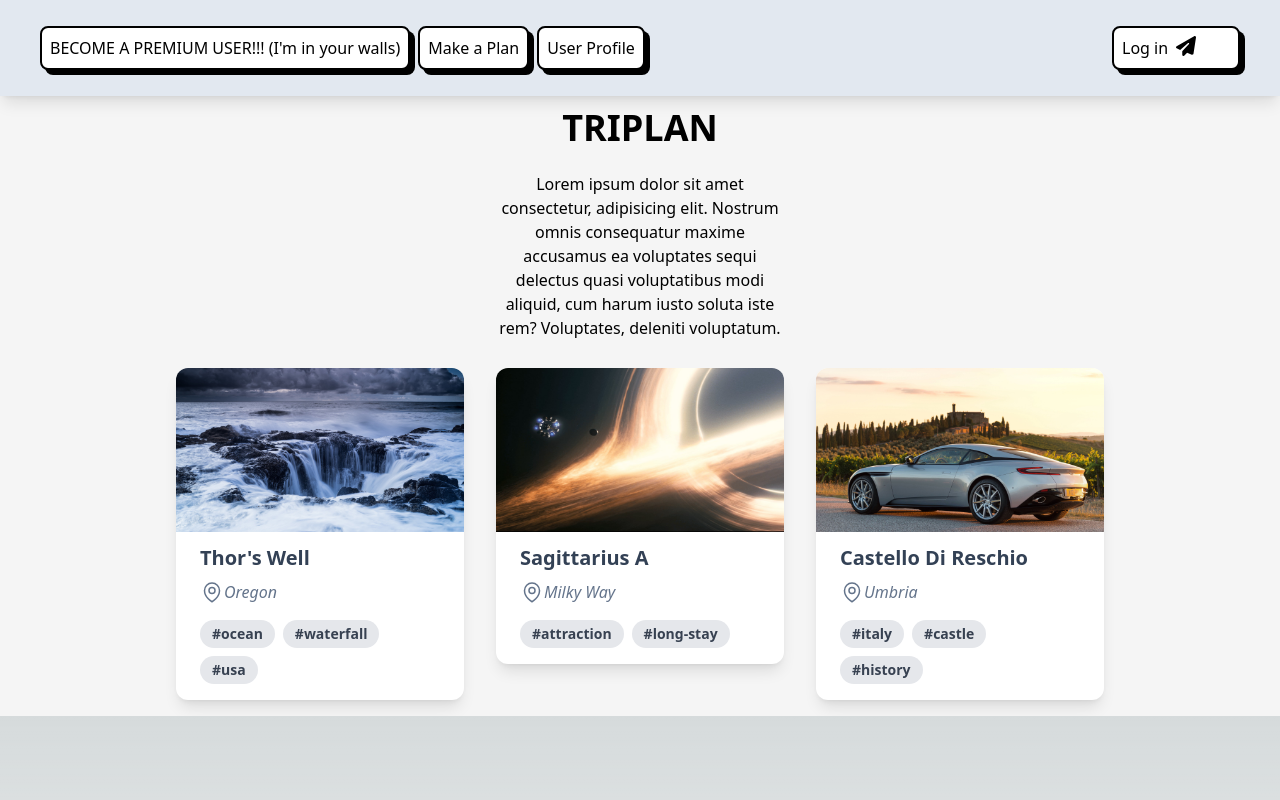
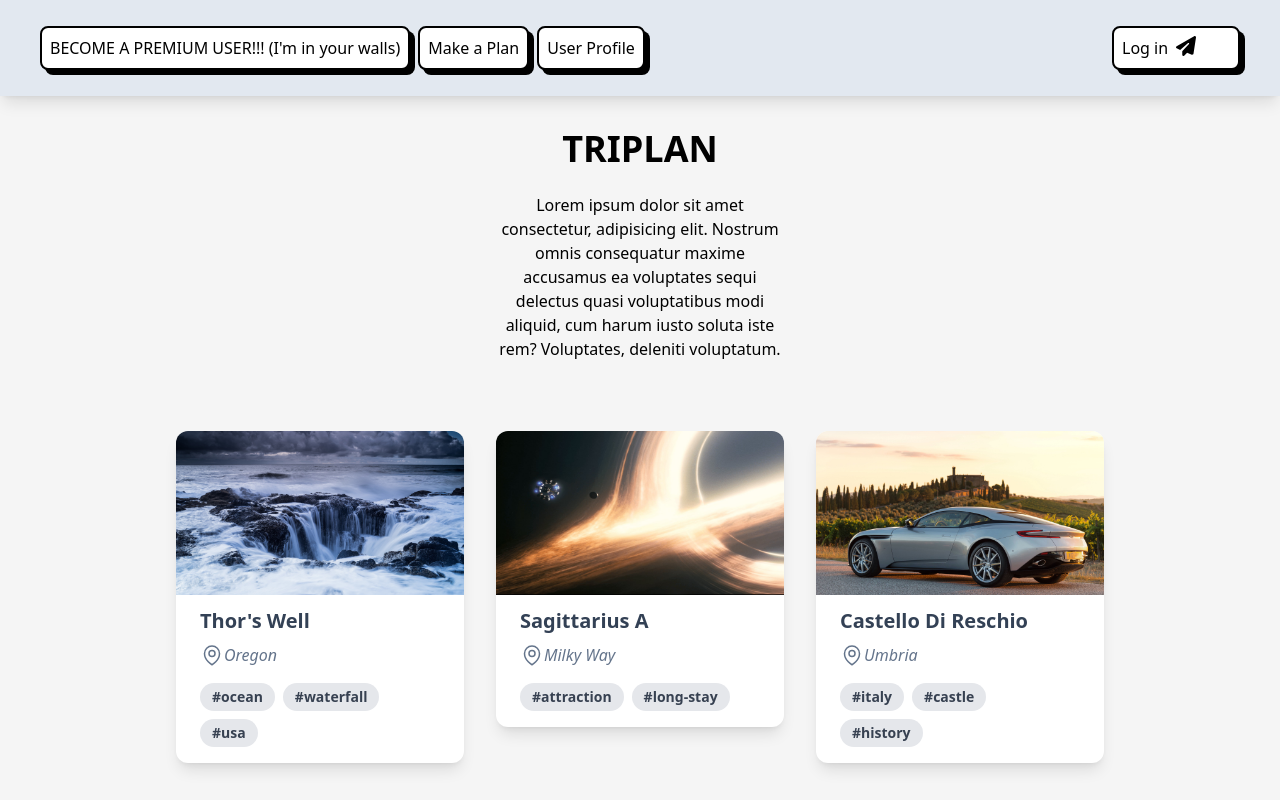
Before and after one commit to Nimbus-ISE/Nimbus-web, a Next.js app in the folder triplan-web/: page / in a window 1280 px wide. Built offline with nearby package versions, Linux system fonts and the light colour scheme; no server answers.

Commit message:
Updated styling

```diff
--- a/triplan-web/pages/index.tsx
+++ b/triplan-web/pages/index.tsx
@@ -9,7 +9,7 @@ export default function Home() {
             <Head>
                 <title>TriPlan</title>
             </Head>
-            <main className="grid place-items-center h-full pt-24 bg-neutral-100 text-black">
+            <main className="grid place-items-center min-h-screen h-full pt-24 bg-neutral-100 text-black">
                 <div className="w-80 m-auto text-center">
                     <h1 className="text-4xl font-bold p-3">TRIPLAN</h1>
                     <p className="p-3">
--- a/triplan-web/pages/profile.tsx
+++ b/triplan-web/pages/profile.tsx
@@ -6,6 +6,7 @@ import ErrorMessage from "../components/ErrorMessage";
 
 function Profile() {
     const { user, isLoading } = useUser();
+    //const isLoading = false;
     React.useEffect(() => {
         if (user) {
             console.log(user);
@@ -15,6 +16,7 @@ function Profile() {
         <>
             {isLoading && <Loading />}
             {user && (
+                <div className="grid place-items-center min-h-screen h-full pt-24 bg-neutral-100 text-black">
                     <div>
                         <img
                             src={user.picture as string}
@@ -24,11 +26,32 @@ function Profile() {
                         <h2>{user.name}</h2>
                         <p className="">{user.email}</p>
                     </div>
+                </div>
             )}
         </>
     );
 }
 
+//export default Profile;
+
+/*export async function getStaticProps(context: any) {
+    const user = {
+        family_name: "P",
+        given_name: "Nattakit",
+        locale: "en",
+        name: "Nattakit P",
+        nickname: "search35453",
+        picture:
+            "https://lh3.googleusercontent.com/a/AEdFTp5a3gVM3PRFVmKChA74uW-FS210zmx4Lf7DAWwl4w=s96-c",
+        updated_at: "2023-01-24T01:01:39.063Z",
+    };
+    return {
+        props: {
+            user,
+        }, // will be passed to the page component as props
+    };
+}*/
+
 export default withPageAuthRequired(Profile, {
     onRedirecting: () => <Loading />,
     onError: (error) => <ErrorMessage>{error.message}</ErrorMessage>,
```
Lines whose indentation alone changed are shown as unchanged.
